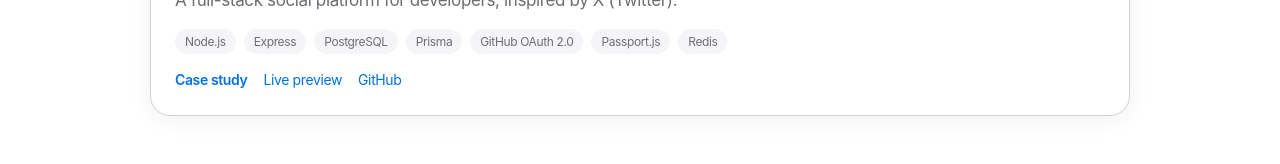
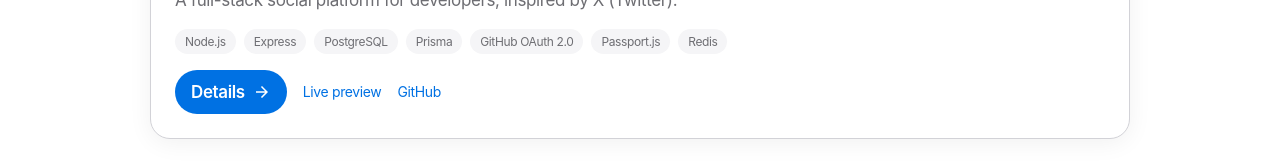
Before and after one commit to WujecDamian/WujecDamian-Portfolio, a React (Vite) app: page / in a window 1280 px wide. Shown: the part 2492-2656 px from the top of the page. Built offline with nearby package versions, Linux system fonts and the light colour scheme.

Commit message:
feat: brand project links like the homepage

```diff
--- a/src/components/BrandIcon/BrandIcon.tsx
+++ b/src/components/BrandIcon/BrandIcon.tsx
@@ -37,3 +37,21 @@ export const MailIcon = ({ className }: IconProps) => (
     />
   </svg>
 )
+
+export const ArrowRightIcon = ({ className }: IconProps) => (
+  <svg className={className} viewBox="0 0 24 24" aria-hidden="true">
+    <path
+      fill="currentColor"
+      d="M12 4 10.59 5.41 16.17 11H4v2h12.17l-5.58 5.59L12 20l8-8z"
+    />
+  </svg>
+)
+
+export const ExternalLinkIcon = ({ className }: IconProps) => (
+  <svg className={className} viewBox="0 0 24 24" aria-hidden="true">
+    <path
+      fill="currentColor"
+      d="M14 3h7v7h-2V6.41l-9.29 9.3-1.42-1.42 9.3-9.29H14zM5 5h6v2H7v10h10v-4h2v6H5z"
+    />
+  </svg>
+)
--- a/src/components/BrandIcon/index.ts
+++ b/src/components/BrandIcon/index.ts
@@ -1,5 +1,7 @@
 export {
+  ArrowRightIcon,
   DownloadIcon,
+  ExternalLinkIcon,
   GitHubIcon,
   LinkedInIcon,
   MailIcon,
--- a/src/components/ProjectCard/ProjectCard.module.css
+++ b/src/components/ProjectCard/ProjectCard.module.css
@@ -55,10 +55,33 @@
 .card__links {
   display: flex;
   flex-wrap: wrap;
+  align-items: center;
   gap: 16px;
   font-size: 14px;
 }
 
 .card__cta {
+  display: inline-flex;
+  align-items: center;
+  justify-content: center;
+  gap: 8px;
+  min-height: 44px;
+  padding: 8px 16px;
+  border-radius: var(--radius-pill);
+  background: var(--accent);
+  color: #fff;
+  font-size: 17px;
   font-weight: 600;
+  text-decoration: none;
 }
+
+.card__cta:hover {
+  text-decoration: none;
+  background: var(--accent-hover);
+}
+
+.card__ctaIcon {
+  width: 18px;
+  height: 18px;
+  flex-shrink: 0;
+}
--- a/src/components/ProjectCard/ProjectCard.tsx
+++ b/src/components/ProjectCard/ProjectCard.tsx
@@ -1,6 +1,7 @@
 import { Link } from 'react-router-dom'
 import { gitx } from '../../data/site'
 import { useLanguage } from '../../i18n'
+import { ArrowRightIcon } from '../BrandIcon'
 import { Section } from '../Section'
 import styles from './ProjectCard.module.css'
 
@@ -39,7 +40,8 @@ export const ProjectCard = () => {
                 document.documentElement.dataset.vt = 'forward'
               }}
             >
-              {t.project.caseStudy}
+              {t.project.details}
+              <ArrowRightIcon className={styles.card__ctaIcon} />
             </Link>
             <a href={gitx.live} target="_blank" rel="noreferrer">
               {t.project.live}
--- a/src/i18n/en.ts
+++ b/src/i18n/en.ts
@@ -65,7 +65,7 @@ export const en = {
     gitxTitle: "GitX",
     gitxBlurb:
       "A full-stack social platform for developers, inspired by X (Twitter).",
-    caseStudy: "Case study",
+    details: "Details",
     live: "Live preview",
     github: "GitHub",
     stackLabel: "Stack",
--- a/src/i18n/pl.ts
+++ b/src/i18n/pl.ts
@@ -67,7 +67,7 @@ export const pl: Translation = {
     gitxTitle: 'GitX',
     gitxBlurb:
       'Pełnostackowa platforma społecznościowa dla programistów, inspirowana X (Twitterem).',
-    caseStudy: 'Case study',
+    details: 'Szczegóły',
     live: 'Podgląd na żywo',
     github: 'GitHub',
     stackLabel: 'Stack',
--- a/src/pages/ProjectPage/ProjectPage.module.css
+++ b/src/pages/ProjectPage/ProjectPage.module.css
@@ -78,21 +78,40 @@
 
 .link {
   display: inline-flex;
+  align-items: center;
+  justify-content: center;
+  gap: 8px;
   min-height: 44px;
-  align-items: center;
-  padding: 8px 16px;
+  padding: 8px 18px;
   border-radius: var(--radius-pill);
-  background: var(--accent);
-  color: #fff;
+  font-size: 17px;
   text-decoration: none;
+}
+
+.link__icon {
+  width: 18px;
+  height: 18px;
+  flex-shrink: 0;
 }
 
 .link:hover {
   text-decoration: none;
+}
+
+.link--live {
+  background: var(--accent);
+  color: #fff;
+}
+
+.link--live:hover {
   background: var(--accent-hover);
 }
 
-.link--ghost {
-  background: var(--bg-subtle);
-  color: var(--accent);
+.link--github {
+  background: #181717;
+  color: #fff;
 }
+
+.link--github:hover {
+  background: #000;
+}
--- a/src/pages/ProjectPage/ProjectPage.tsx
+++ b/src/pages/ProjectPage/ProjectPage.tsx
@@ -1,6 +1,7 @@
 import { Link, useParams } from 'react-router-dom'
 import { gitx } from '../../data/site'
 import { useLanguage } from '../../i18n'
+import { ExternalLinkIcon, GitHubIcon } from '../../components/BrandIcon'
 import styles from './ProjectPage.module.css'
 
 export const ProjectPage = () => {
@@ -84,19 +85,21 @@ export const ProjectPage = () => {
         <h2 className={styles.block__title}>{t.caseStudy.links}</h2>
         <div className={styles.links}>
           <a
-            className={styles.link}
+            className={`${styles.link} ${styles['link--live']}`}
             href={gitx.live}
             target="_blank"
             rel="noreferrer"
           >
+            <ExternalLinkIcon className={styles.link__icon} />
             {t.project.live}
           </a>
           <a
-            className={`${styles.link} ${styles['link--ghost']}`}
+            className={`${styles.link} ${styles['link--github']}`}
             href={gitx.github}
             target="_blank"
             rel="noreferrer"
           >
+            <GitHubIcon className={styles.link__icon} />
             {t.project.github}
           </a>
         </div>
```
